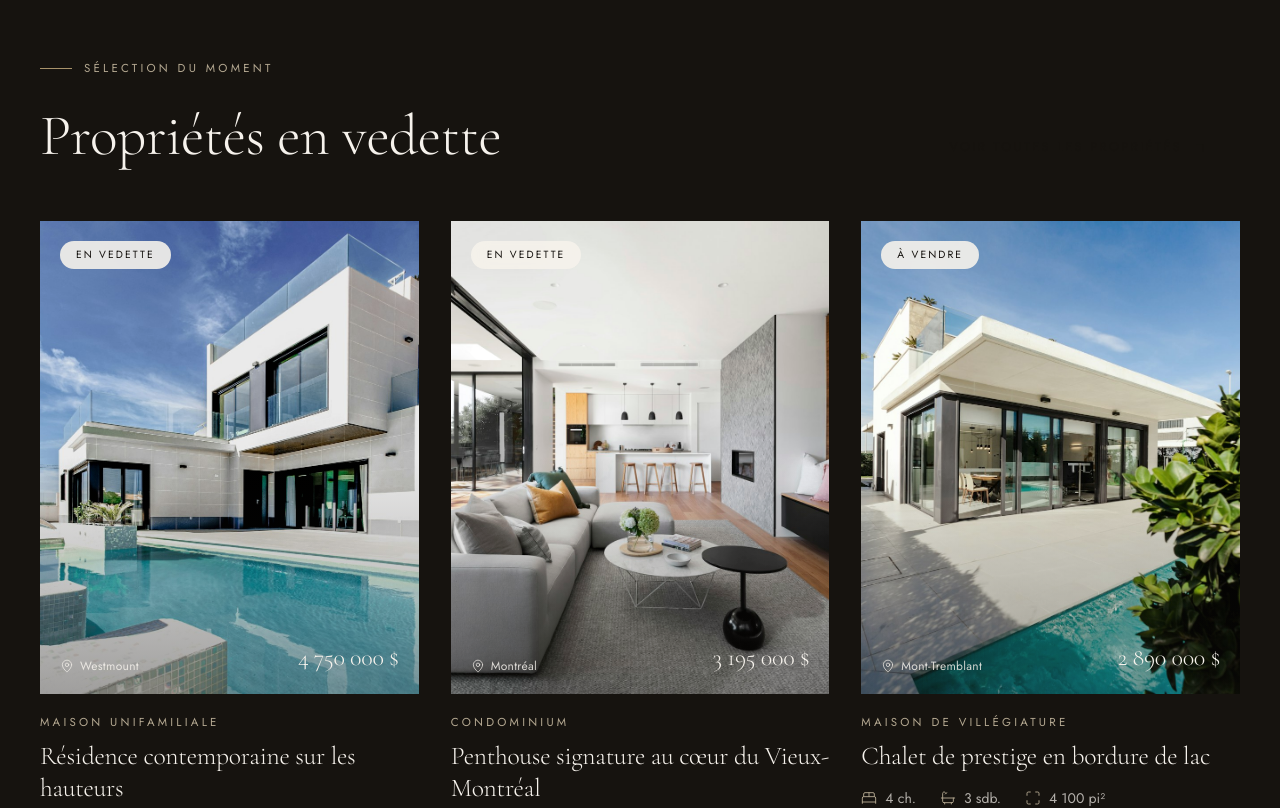
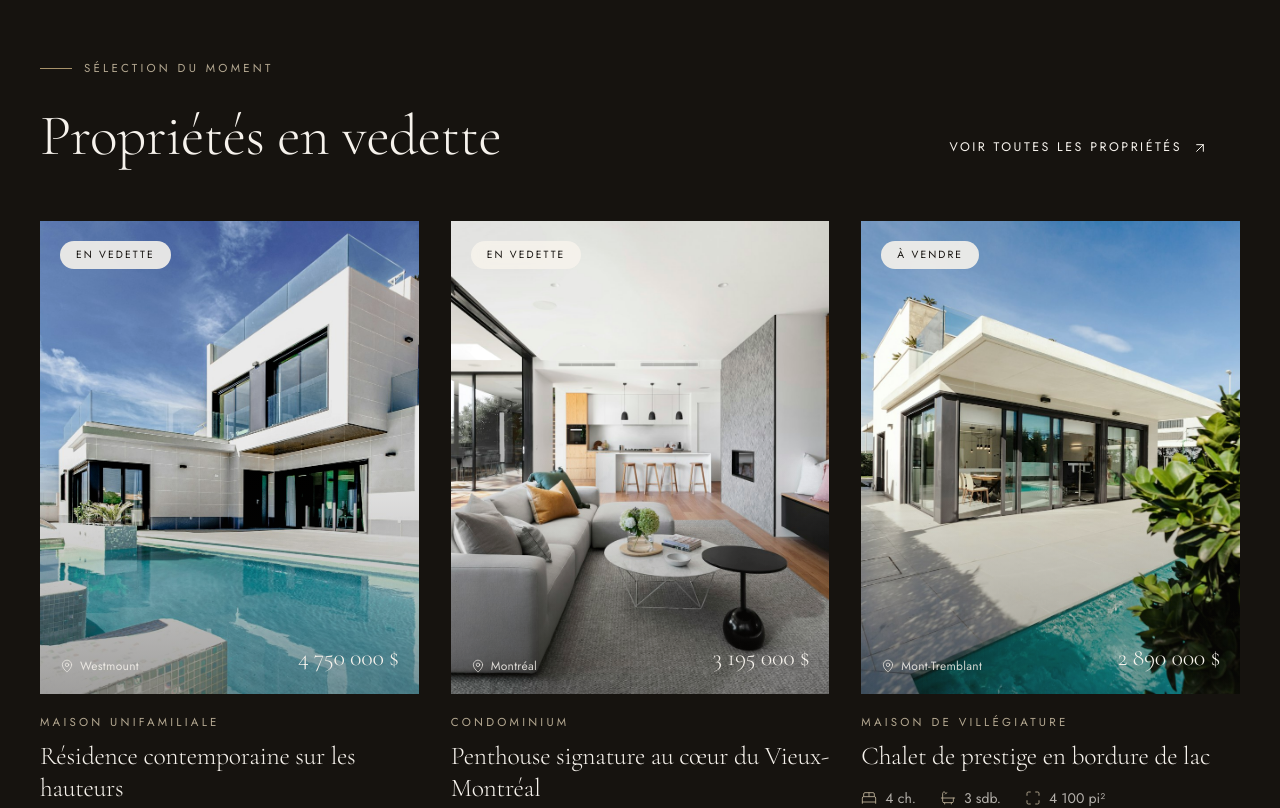
Before and after one commit to Lavoie-Digital/joseeann, a Next.js app: page / in a window 1280 px wide. Shown: the part 860-1668 px from the top of the page. Built offline with nearby package versions, Linux system fonts and the light colour scheme.

Commit message:
"amelioration"

```diff
--- a/app/proprietes/[slug]/page.tsx
+++ b/app/proprietes/[slug]/page.tsx
@@ -5,7 +5,6 @@ import { Container, ButtonLink, Eyebrow } from "@/components/ui";
 import { Reveal } from "@/components/motion";
 import { Gallery } from "@/components/proprietes/gallery";
 import {
-  getListings,
   getListingBySlug,
   formatPrice,
   formatArea,
@@ -22,10 +21,12 @@ import {
   ExternalLink,
 } from "lucide-react";
 
-export async function generateStaticParams() {
-  const listings = await getListings();
-  return listings.map((l) => ({ slug: l.slug }));
-}
+// Le flux Centris évolue (nouvelles inscriptions, changements de statut) et
+// n'est pas toujours accessible au moment du build. On rend donc la fiche à la
+// demande, côté serveur, plutôt que de figer la liste des pages au build — ce
+// qui évitait les 404 sur les inscriptions apparues (ou modifiées) après coup.
+// Les données restent mises en cache via `revalidate` dans `syncFromCentris`.
+export const dynamic = "force-dynamic";
 
 export async function generateMetadata({
   params,
--- a/components/ui.tsx
+++ b/components/ui.tsx
@@ -109,7 +109,9 @@ export function ButtonLink({
   const styles = {
     solid: "bg-ink text-bone hover:bg-charcoal",
     outline: "border border-ink text-ink hover:bg-ink hover:text-bone",
-    ghost: "text-ink hover:text-gilt",
+    // La couleur du texte est laissée à `className` (fonds clairs ou sombres)
+    // afin d'éviter tout conflit de classes Tailwind.
+    ghost: "",
   }[variant];
   return (
     <Link href={href} className={`${base} ${styles} ${className}`}>
```
